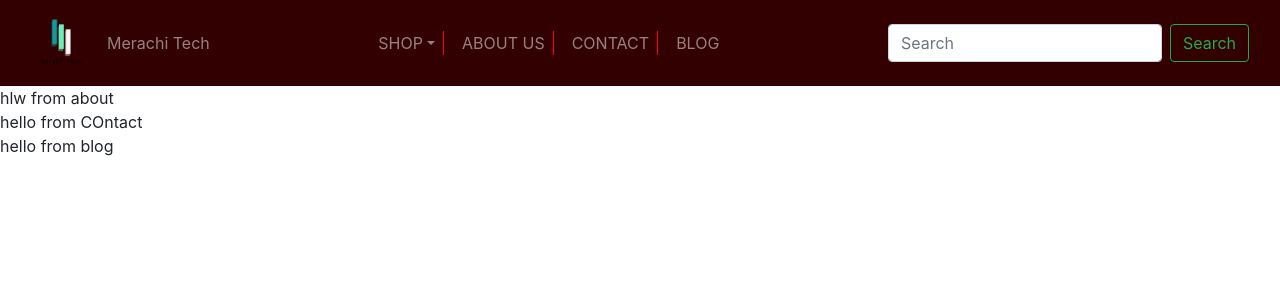
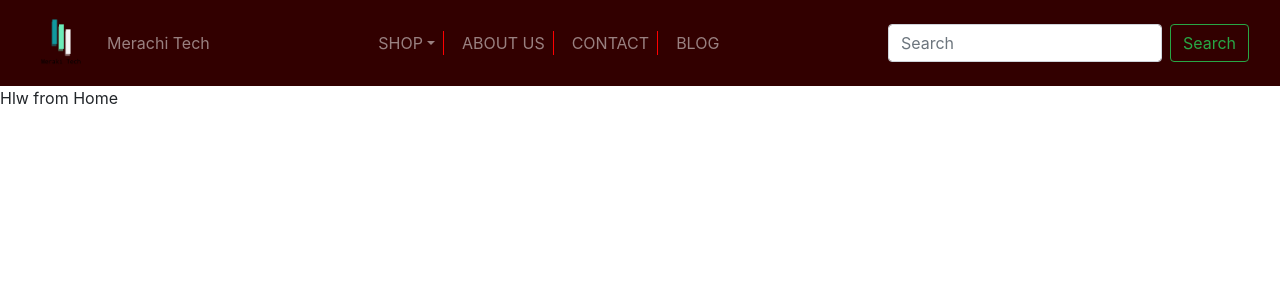
Before and after one commit to Parasbuda/MobileAccessories, a React (Create React App) app: page / in a window 1280 px wide. Shown: the top 300 px of the page. Built offline with nearby package versions, Linux system fonts and the light colour scheme.

Commit message:
1st level Routing is done

```diff
--- a/package.json
+++ b/package.json
@@ -13,6 +13,7 @@
     "popper.js": "^1.16.1",
     "react": "^16.13.1",
     "react-dom": "^16.13.1",
+    "react-router-dom": "^5.2.0",
     "react-scripts": "3.4.1"
   },
   "scripts": {
--- a/src/App.js
+++ b/src/App.js
@@ -4,21 +4,26 @@ import 'bootstrap/dist/css/bootstrap.min.css';
 import 'jquery/dist/jquery.min.js';
 import 'bootstrap/dist/js/bootstrap.min.js';
 import '@fortawesome/fontawesome-free/css/all.min.css';
-
+import {Route,Switch} from "react-router-dom"
 
 import Header from "./Component/header/Header"
 import About from "./Component/Pages/About/About"
 import Contact from "./Component/Pages/Contact/Contact"
 import Blog from "./Component/Pages/Blog/Blog"
-function App() {
+class App extends React.Component {
+  render(){
   return (
     <div >
     <Header/>
-     <About/>
-     <Contact/>
-     <Blog/>
+    <Switch>
+  <Route exact path="/" component={()=><div>Hlw from Home</div>}/>
+      <Route path="/about" component={About}/>
+      <Route path="/contact" component={Contact}/>
+      <Route path="/blog" component={Blog}/>
+      </Switch>
     </div>
   );
 }
+}
 
 export default App;
--- a/src/index.js
+++ b/src/index.js
@@ -3,10 +3,12 @@ import ReactDOM from 'react-dom';
 import './index.css';
 import App from './App';
 import * as serviceWorker from './serviceWorker';
-
+import {BrowserRouter} from "react-router-dom"
 ReactDOM.render(
   <React.StrictMode>
+    <BrowserRouter>
     <App />
+    </BrowserRouter>
   </React.StrictMode>,
   document.getElementById('root')
 );
```
Also changed, not shown: 1 other file (tests, documents, lock files or other folders).
